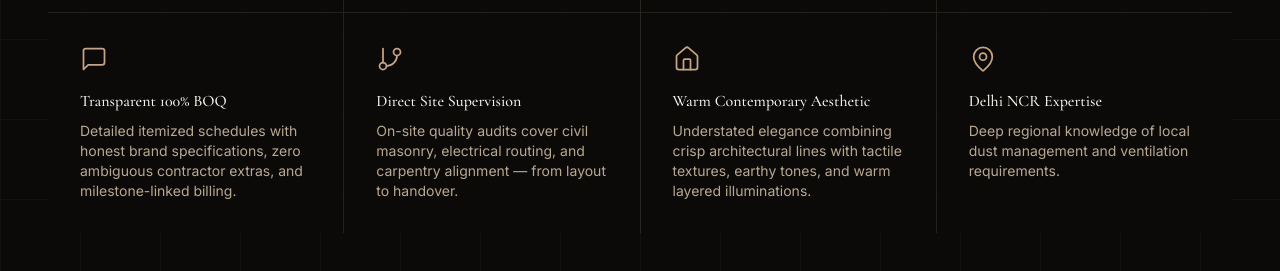
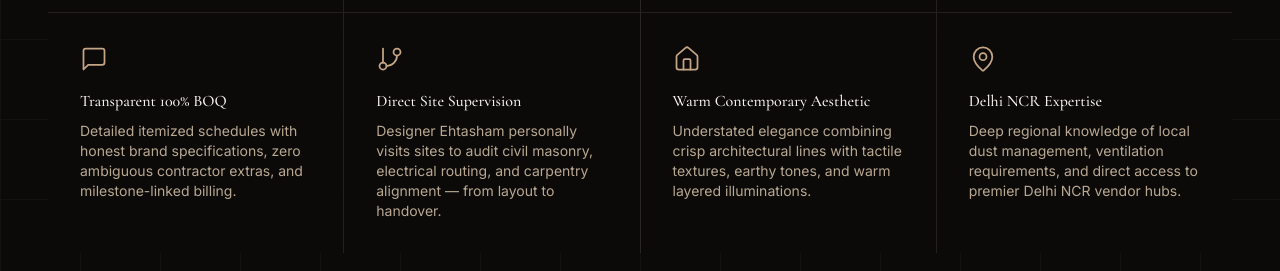
Before and after one commit to hashmiii14/homes24designs, a React (Vite) app: page /about in a window 1280 px wide. Shown: the part 3060-3331 px from the top of the page. Built offline with nearby package versions, Linux system fonts and the light colour scheme; no server answers.

Commit message:
feat: use 'Designer Ehtasham personally', update material integrity copy, and set location placeholder to 'e.g. Noida'

```diff
--- a/src/components/sections/ConsultationForm.tsx
+++ b/src/components/sections/ConsultationForm.tsx
@@ -437,7 +437,7 @@ ${data.email ? `✉️ *Email:* ${data.email}\n` : ''}${data.message ? `💬 *No
                       type="text"
                       name="location"
                       id="location"
-                      placeholder="e.g. Jasola, GK, Saket, Noida"
+                      placeholder="e.g. Noida"
                       onChange={() => clearError('location')}
                       className="w-full h-12 px-4 bg-white border border-stone-300 text-charcoal-900 text-sm placeholder:text-stone-400 focus:border-accent focus:outline-none focus:ring-1 focus:ring-accent/40 transition-colors shadow-2xs"
                       aria-label="Location"
--- a/src/components/sections/HomeAboutSection.tsx
+++ b/src/components/sections/HomeAboutSection.tsx
@@ -177,7 +177,7 @@ export default function HomeAboutSection() {
                         Direct Site Supervision
                       </h4>
                       <p className="text-xs text-stone-600 mt-0.5 leading-relaxed">
-                        On-site quality audits cover civil masonry, electrical routing, and carpentry alignment — from layout to handover.
+                        Designer Ehtasham personally visits sites to audit civil masonry, electrical routing, and carpentry alignment — from layout to handover.
                       </p>
                     </div>
                   </div>
--- a/src/components/sections/WhyUs.tsx
+++ b/src/components/sections/WhyUs.tsx
@@ -31,7 +31,7 @@ const values = [
   {
     icon: GitBranch,
     title: 'Direct Site Supervision',
-    desc: 'On-site quality audits cover civil masonry, electrical routing, and carpentry alignment — from layout to handover.',
+    desc: 'Designer Ehtasham personally visits sites to audit civil masonry, electrical routing, and carpentry alignment — from layout to handover.',
   },
   {
     icon: Home,
@@ -41,7 +41,7 @@ const values = [
   {
     icon: MapPin,
     title: 'Delhi NCR Expertise',
-    desc: 'Deep regional knowledge of local dust management and ventilation requirements.',
+    desc: 'Deep regional knowledge of local dust management, ventilation requirements, and direct access to premier Delhi NCR vendor hubs.',
   },
 ];
 
```
